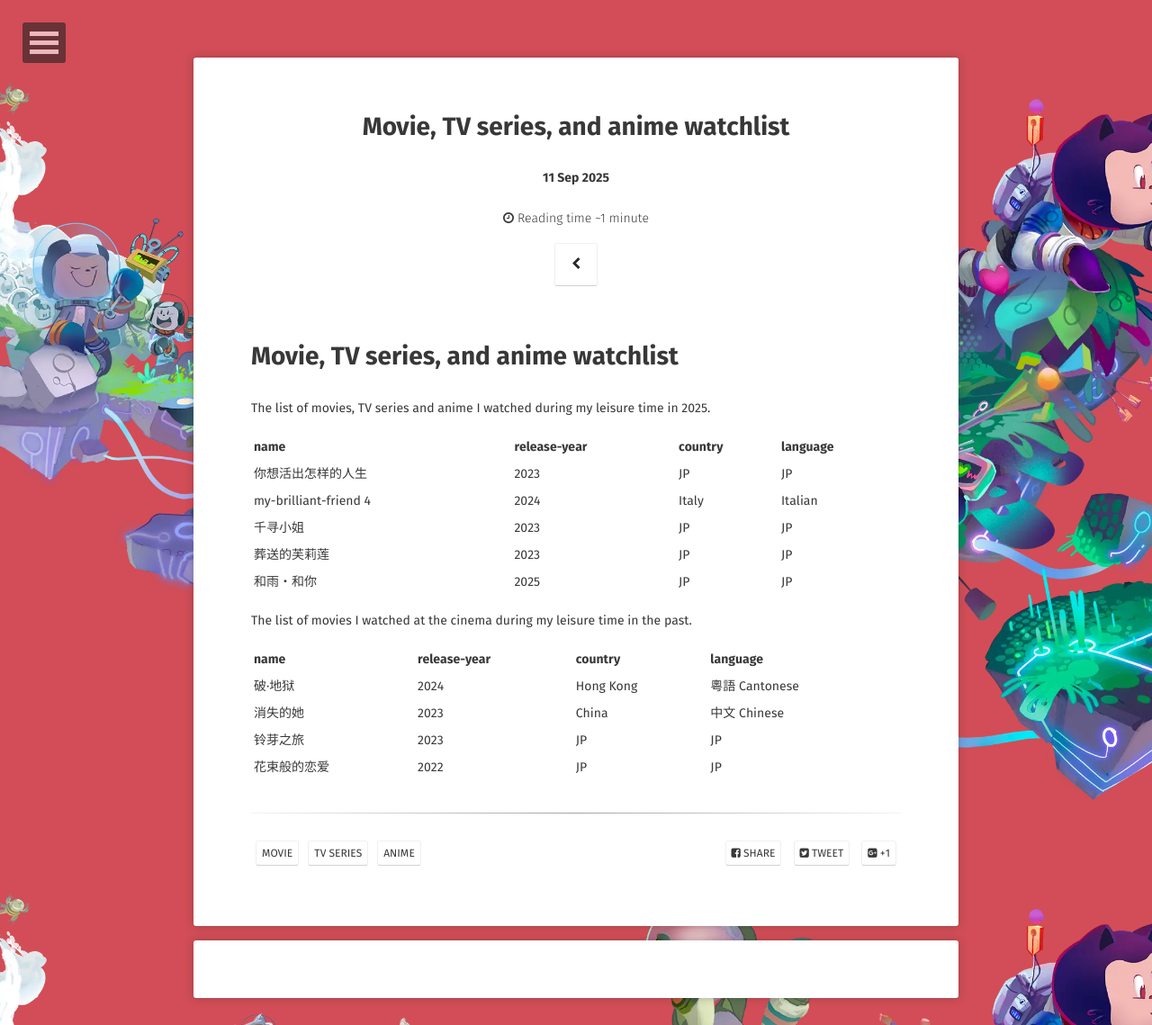
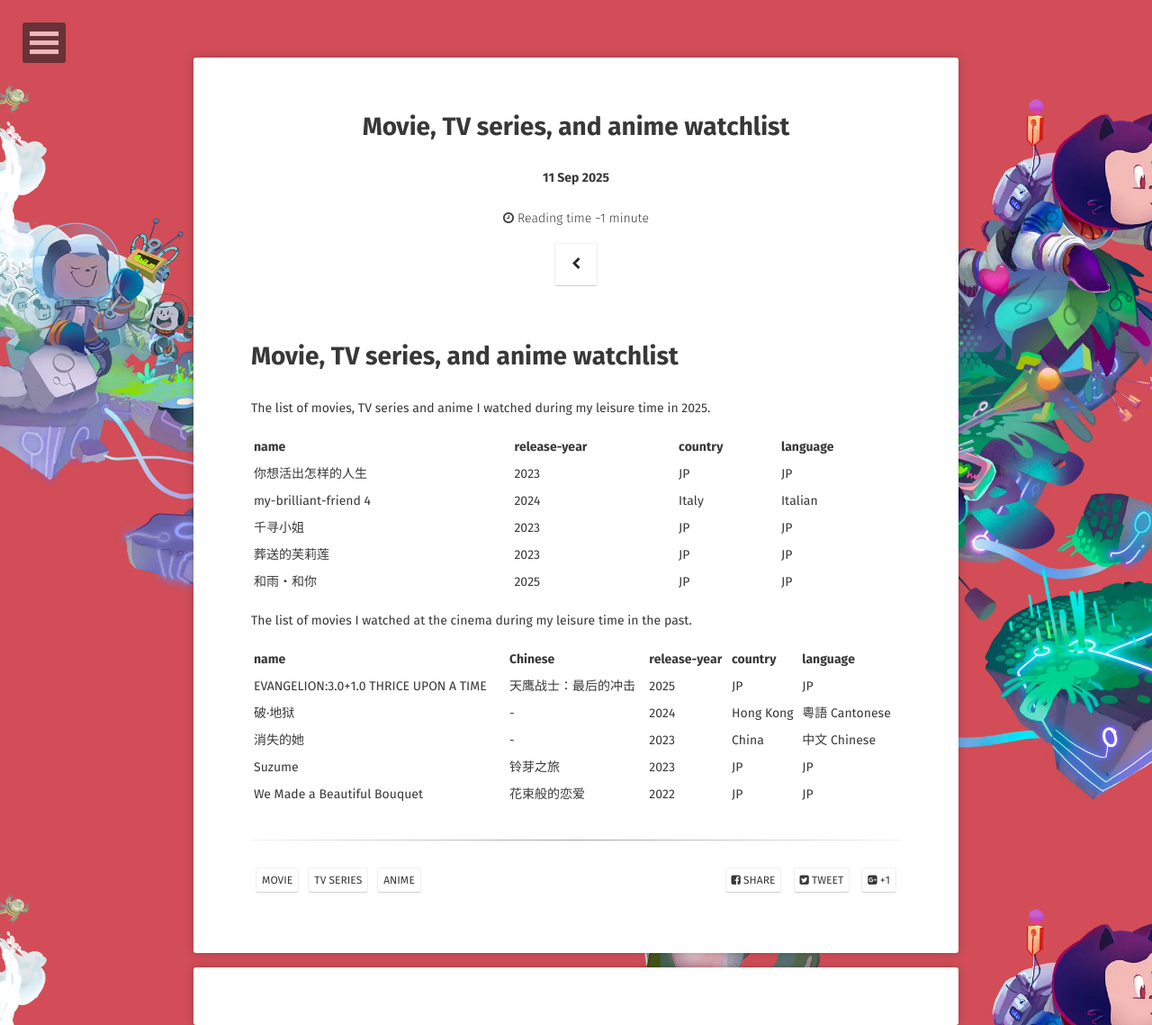
Before and after one commit to WebPavel/WebPavel.github.io, a Jekyll site: the page built from _posts/2025-09-11-movie-tv-series-and-anime-watchlist.md, in a window 1280 px wide. Shown: the whole page at 90% size. Built offline with Jekyll 4.4.1, drawn with Linux system fonts in a browser that asks for light colours; some web fonts are replaced; comment, search, counter and statistics services are not loaded.

Commit message:
feat: recently watched movie updates.

```diff
--- a/_posts/2025-09-11-movie-tv-series-and-anime-watchlist.md
+++ b/_posts/2025-09-11-movie-tv-series-and-anime-watchlist.md
@@ -23,9 +23,10 @@ The list of movies, TV series and anime I watched during my leisure time in 2025
 
 The list of movies I watched at the cinema during my leisure time in the past.
 
-| name   | release-year | country   | language     |
-|--------|--------------|-----------|--------------|
-| 破·地狱   | 2024         | Hong Kong | 粵語 Cantonese |
-| 消失的她   | 2023         | China     | 中文 Chinese   |
-| 铃芽之旅   | 2023         | JP        | JP           |
-| 花束般的恋爱 | 2022         | JP        | JP           |
+| name                                  | Chinese    | release-year | country   | language     |
+|---------------------------------------|------------|--------------|-----------|--------------|
+| EVANGELION:3.0+1.0 THRICE UPON A TIME | 天鹰战士：最后的冲击 | 2025         | JP        | JP           |
+| 破·地狱                                  | -          | 2024         | Hong Kong | 粵語 Cantonese |
+| 消失的她                                  | -          | 2023         | China     | 中文 Chinese   |
+| Suzume                                | 铃芽之旅       | 2023         | JP        | JP           |
+| We Made a Beautiful Bouquet           | 花束般的恋爱     | 2022         | JP        | JP           |
```
